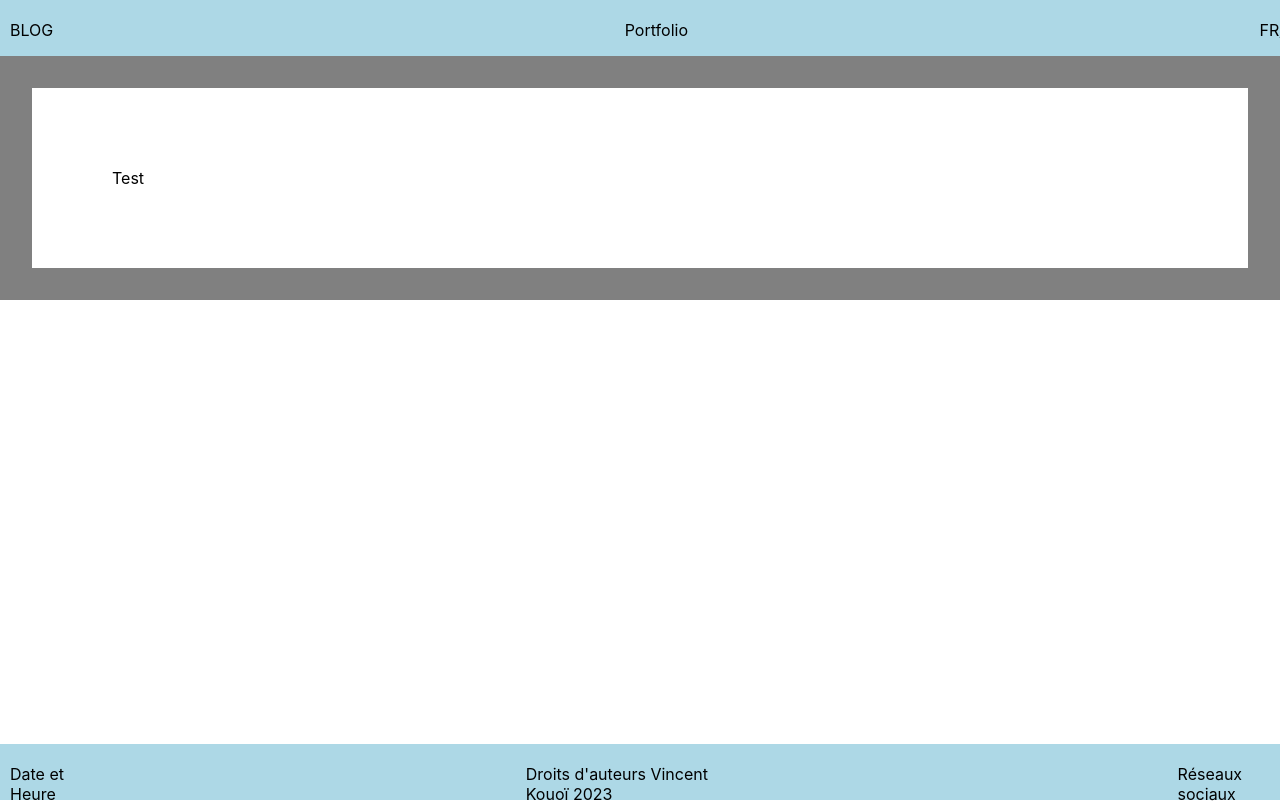
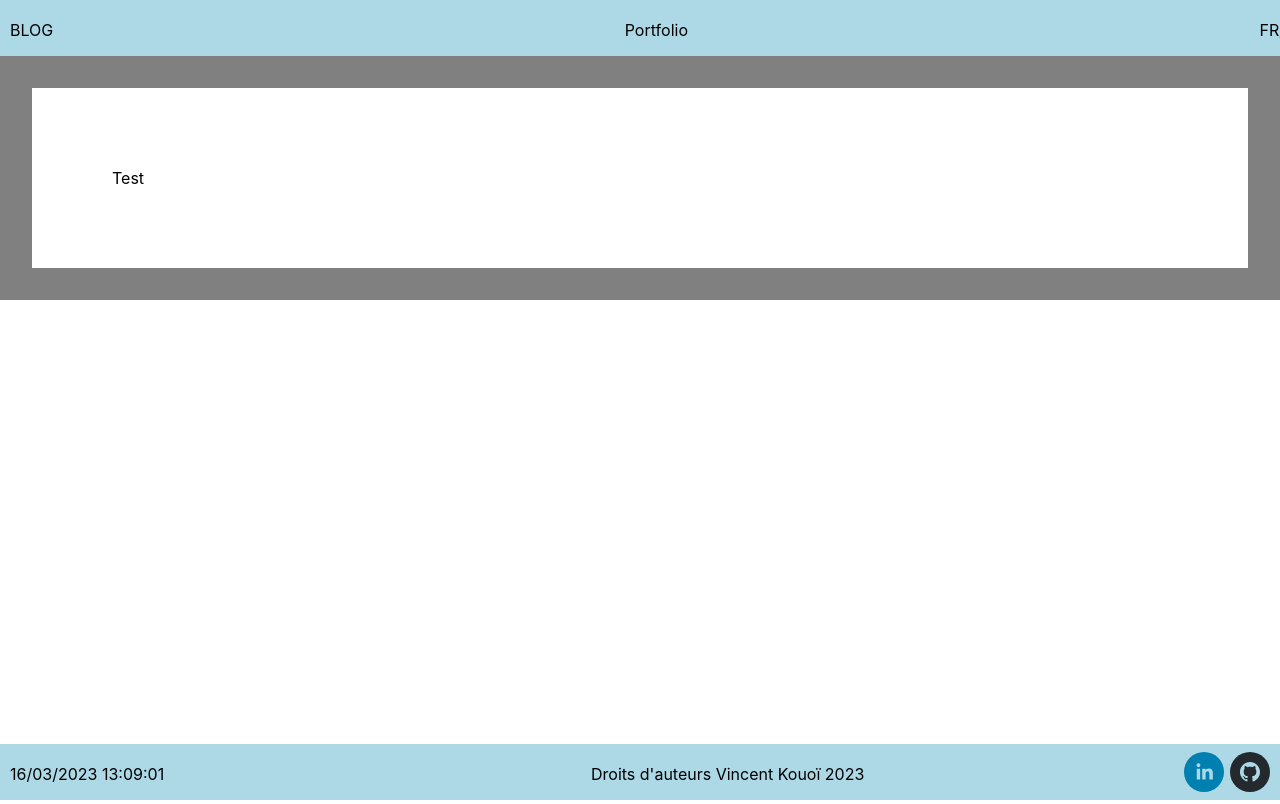
Before and after one commit to dryes380/portfolio2027Next, a React (Create React App) app in the folder front/: page / in a window 1280 px wide. Shown: the top 804 px of the page. Built offline with nearby package versions, Linux system fonts and the light colour scheme.

Commit message:
footer set up

```diff
--- a/front/package.json
+++ b/front/package.json
@@ -9,6 +9,7 @@
     "react": "^18.2.0",
     "react-dom": "^18.2.0",
     "react-scripts": "5.0.1",
+    "react-social-icons": "^5.15.0",
     "web-vitals": "^2.1.4"
   },
   "scripts": {
--- a/front/src/components/Footer.css
+++ b/front/src/components/Footer.css
@@ -1,14 +1,30 @@
 .footerContainer {
-      position: absolute;
-      bottom: 0;
-      width: 100%;
-      height: 3.5rem;
-      background: lightblue;
+  position: absolute;
+  bottom: 0;
+  width: 100%;
+  height: 3.5rem;
+  background: lightblue;
 }
 
 .footerContent {
   display: flex;
-  gap: 34%;
+  gap: 30%;
   margin-top: 20px;
   margin-left: 10px;
 }
+
+.footerTime {
+  width: 200px;
+}
+
+.footerRights {
+  width: 300px
+}
+
+.footerSocialIcons {
+  width: 100px;
+  position: absolute;
+  left: 93%;
+  bottom: 8px;
+
+}
--- a/front/src/components/Footer.js
+++ b/front/src/components/Footer.js
@@ -1,13 +1,36 @@
-import React from "react";
+import React, { useState } from "react";
+import { SocialIcon } from "react-social-icons";
 import "./Footer.css";
 
 const Footer = () => {
+  const [seconds, setSeconds] = useState(new Date().getSeconds());
+
+  const GetTime = () => {
+    setSeconds(new Date().getSeconds());
+    console.count(seconds);
+  };
+
+  setTimeout(() => {
+    GetTime();
+  }, 1000);
+
+  const str = new Date().toLocaleString("fr-FR", { timeZone: "UTC" });
   return (
     <footer className="footerContainer">
       <div className="footerContent">
-        <div>Date et Heure</div>
-        <div>Droits d'auteurs Vincent Kouoï 2023</div>
-        <div>Réseaux sociaux</div>
+        <div className="footerTime">{str}</div>
+        <div className="footerRights">Droits d'auteurs Vincent Kouoï 2023</div>
+        <div className="footerSocialIcons">
+          <a href="https://www.linkedin.com/in/vincent-kouoi-5079b1b1/">
+            <SocialIcon
+              style={{ right: 6, width: 40, height: 40 }}
+              network="linkedin"
+            />
+          </a>
+          <a href="https://github.com/xp380">
+            <SocialIcon network="github" style={{ width: 40, height: 40 }} />
+          </a>
+        </div>
       </div>
     </footer>
   );
```
Also changed, not shown: 1 other file (tests, documents, lock files or other folders).
